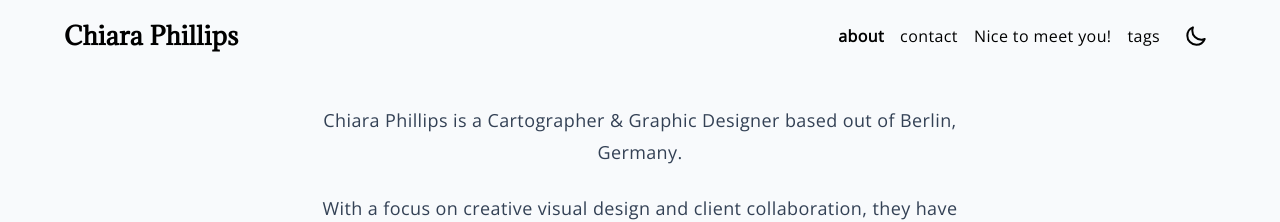
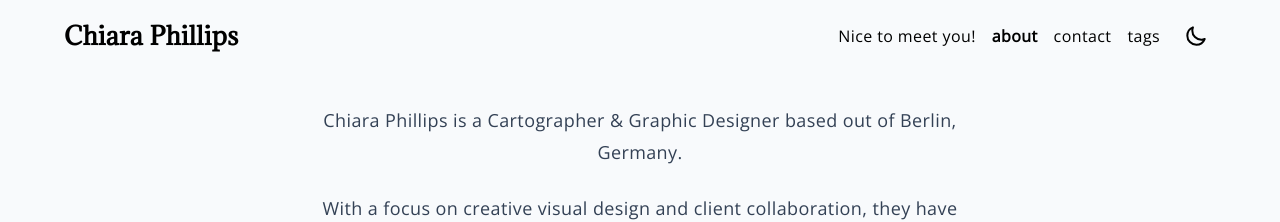
Before and after one commit to chiara-phillips/chiara-phillips.github.io, a Jekyll site: the page built from about.md, in a window 1280 px wide. Shown: the top 222 px of the page. Built offline with Jekyll 4.4.1, drawn with Linux system fonts in a browser that asks for light colours; part of the change alters nothing that is shown.

```diff
--- a/_config.yml
+++ b/_config.yml
@@ -15,6 +15,12 @@ color: "#13ccf9"
 #   shortname: example-com
 #
 
+header_pages:
+  - index.md
+  - about.md
+  - contact.md
+  - tags.md
+
 rrss:
   linkedin: "https://www.linkedin.com/in/chiaraphillips/"
   bluesky: "https://bsky.app/profile/chiaraphillips.bsky.social"
```
